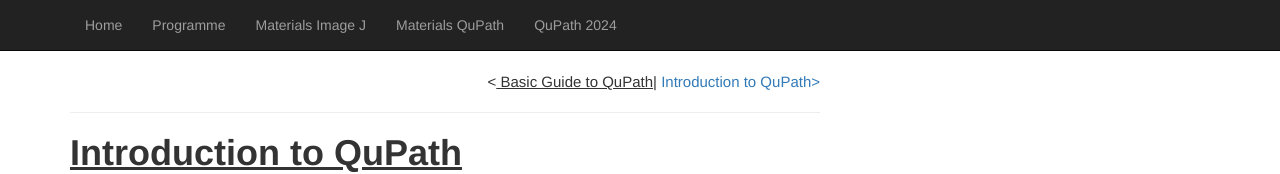
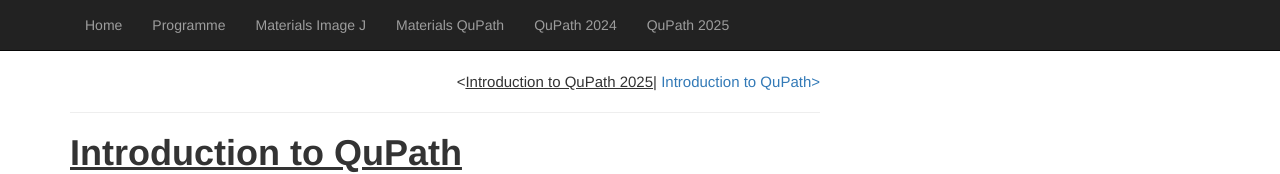
Before and after one commit to image-analysis-workshop/image-analysis-workshop.github.io, a plain HTML site: page qupath24.html in a window 1280 px wide. Shown: the top 174 px of the page. Drawn offline with nearby package versions, Linux system fonts and the light colour scheme.

Commit message:
2025 qupath

```diff
--- a/qupath24.html
+++ b/qupath24.html
@@ -64,6 +64,7 @@
 				  <li><a href="imagej.html">Materials Image J</a></li>
 				  <li><a href="qupath.html">Materials QuPath</a></li>
 				  <li><a href="qupath24.html">QuPath 2024</a></li>
+				  <li><a href="qupath25.html">QuPath 2025</a></li>
 		  </ul>
 		</div>
 	  </div>
@@ -78,7 +79,7 @@
             <div class="col-md-8" style="height: 100vh;">
 
               <!-- Main Image -->
-	      <p align="right" style="font-familiy:verdana;font-size:15px"><<u> Basic Guide to QuPath</u>| <a href="qupath2.html"> Introduction to QuPath> </a></p>
+	      <p align="right" style="font-familiy:verdana;font-size:15px"><<u>Introduction to QuPath 2025</u>| <a href="qupath25.html"> Introduction to QuPath> </a></p>
 	    <hr>
                 <h1><strong><u>Introduction to QuPath</u></strong> </h1>
 
```
